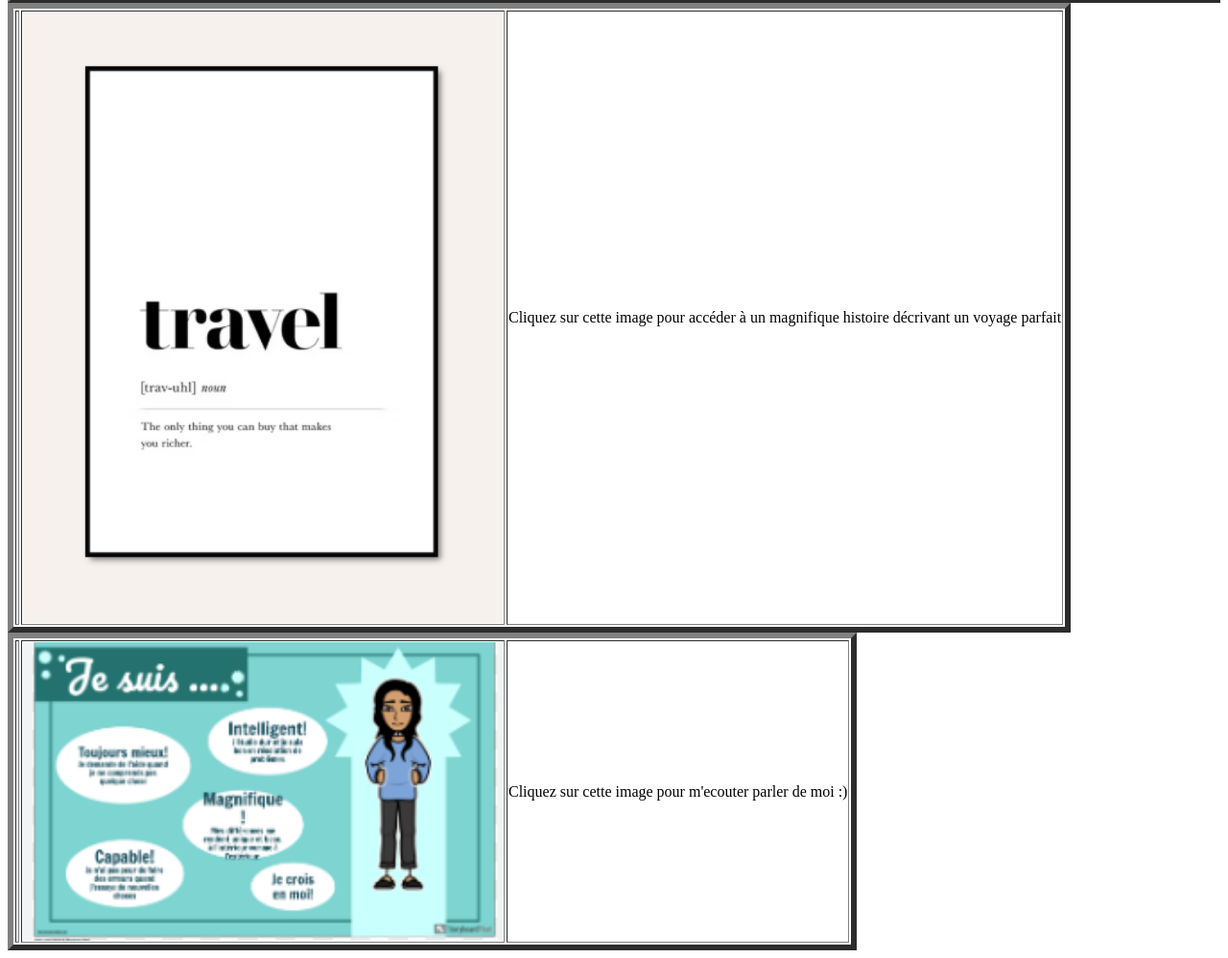
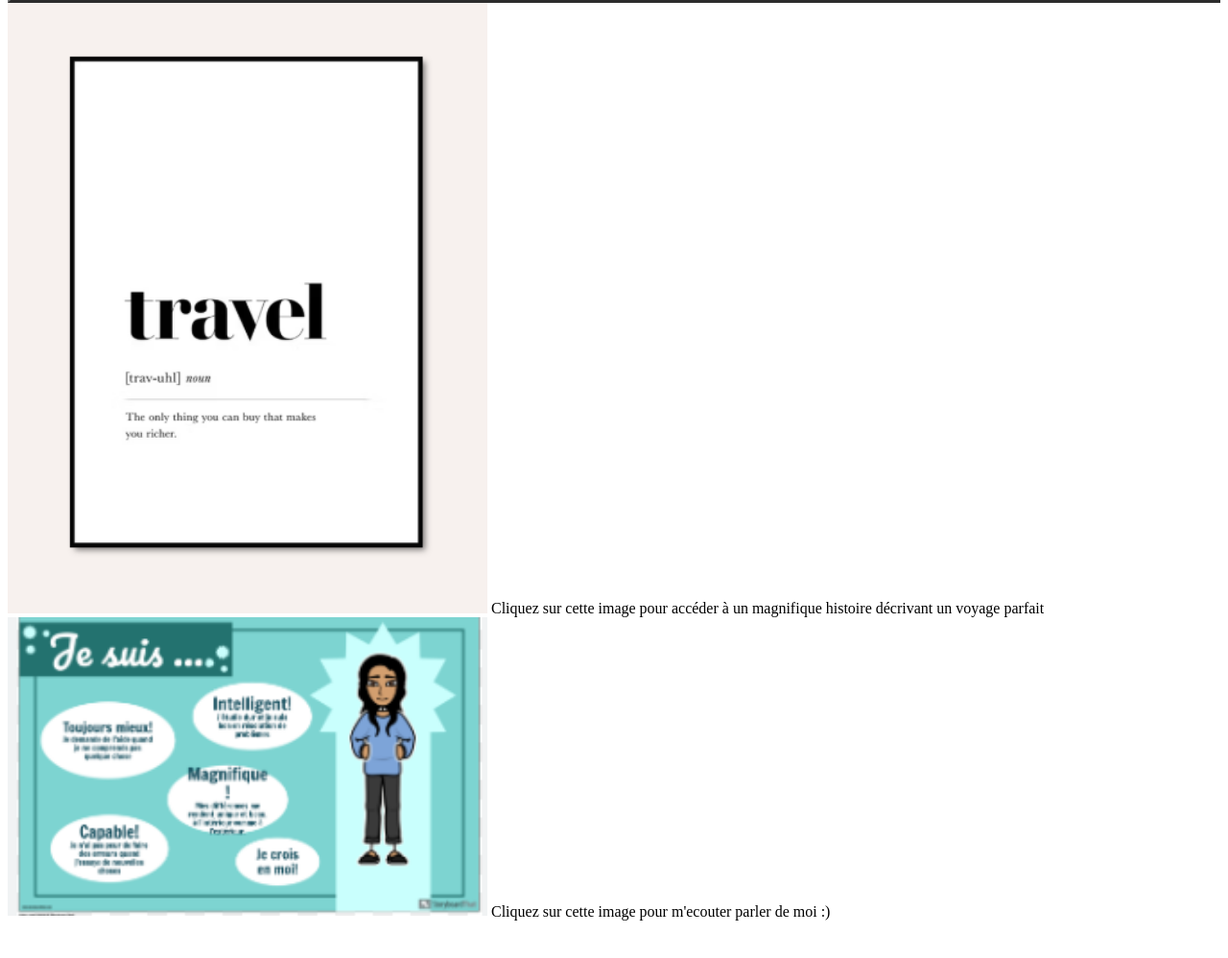
Before and after one commit to ayaaa008/ayaaa008.github.io, a plain HTML site: page acceuil.html in a window 1280 px wide. Shown: the part 508-1506 px from the top of the page at 96% size. After the commit the page ends 1474 px from the top, so only its background shows below. Drawn offline with Linux system fonts and the light colour scheme.

Commit message:
Update acceuil.html

```diff
--- a/acceuil.html
+++ b/acceuil.html
@@ -9,14 +9,11 @@
 /Screenshot 2025-05-23 15.10.23.png" width="800px"></a></td>
     <td> Cliquez sur cette image pour accéder a un magnifique poéme dédier aux Mamans du monde entier
   </th></table>
-  <table border="6">
   <th>
     <td><a href="voyage.html"><img src="image
 /Screenshot 2025-05-26 11.06.49.png" width="500px"></a></td>
     <td>Cliquez sur cette image pour accéder à un magnifique histoire décrivant un voyage parfait</td>
   </th>
-    </table>
-    <table border="6">
   <th>
     <td><a href="biographie.html"><img src="image
 /Screenshot 2025-05-26 11.21.41.png" width="500px"></a></td>
```
